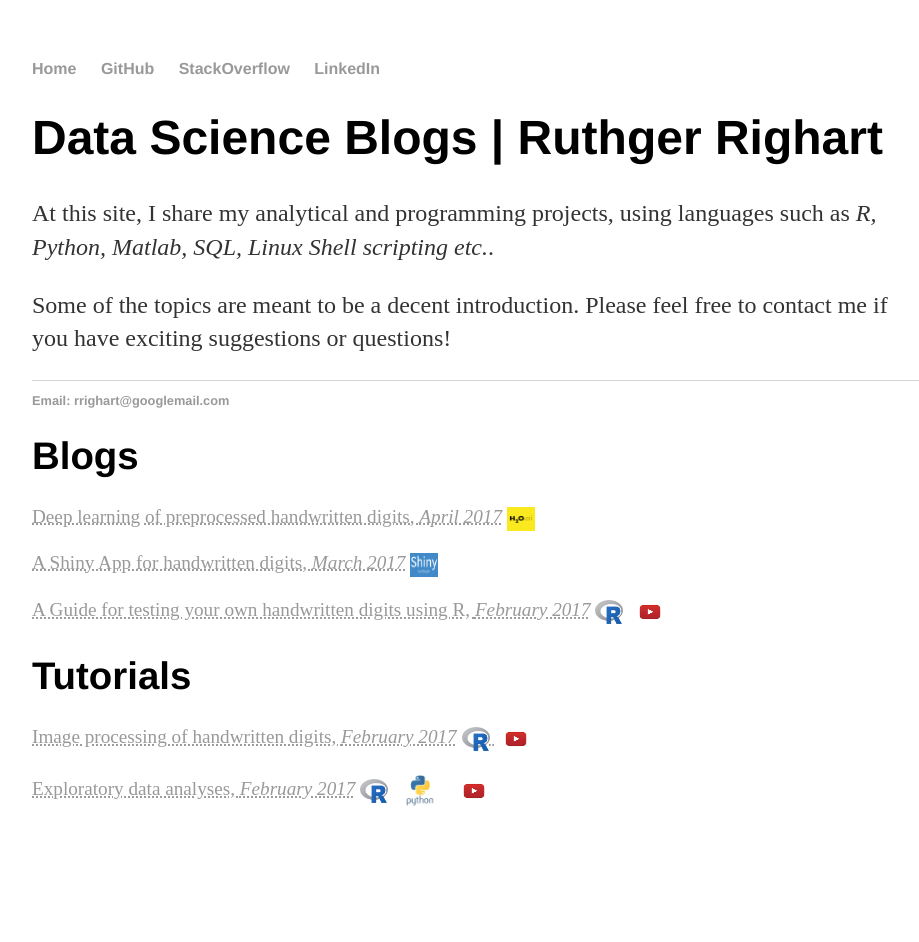
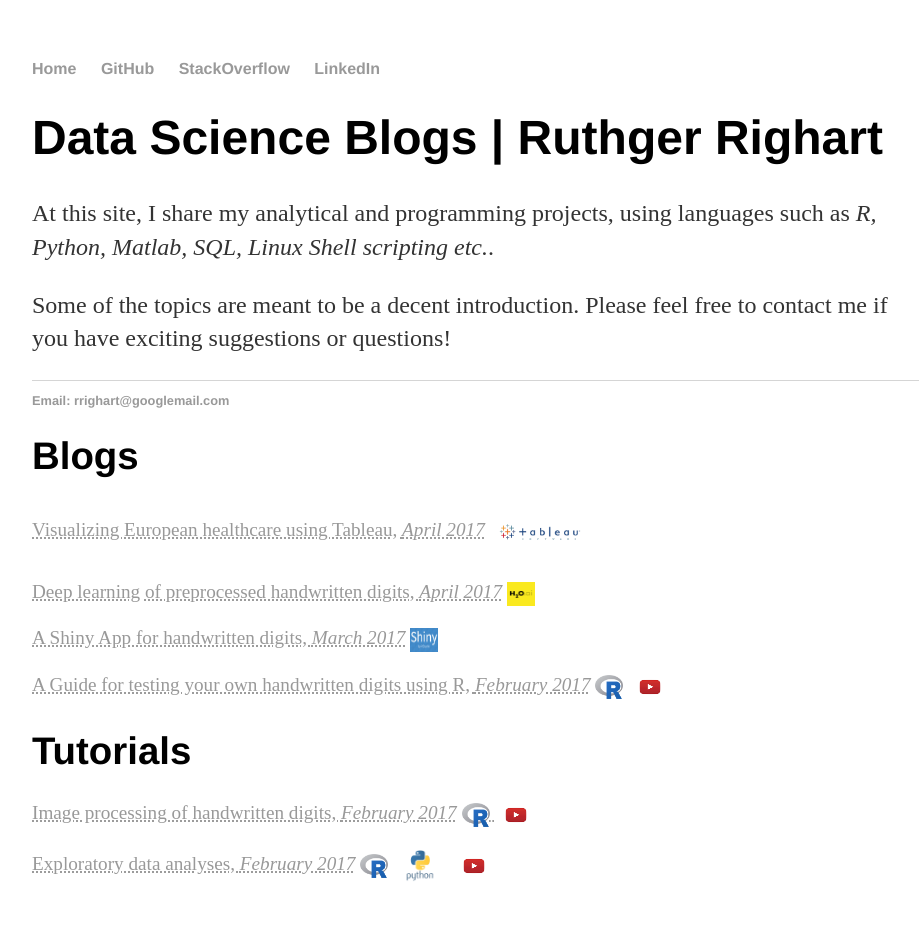
Before and after one commit to RRighart/rrighart.github.io, a Jekyll site: the page index.html, which Jekyll copies as it is, in a window 1280 px wide. Shown: the whole page, without its empty margins (160-1079 px from the left). Built offline with Jekyll 4.4.1, drawn with Linux system fonts in a browser that asks for light colours; before the commit the page ends 900 px from its top, so only the background shows below that.

Commit message:
Add files via upload

```diff
--- a/index.html
+++ b/index.html
@@ -30,6 +30,8 @@
 
 			<h1>Blogs </h1>
 			<p>
+			<p><a href="https://rrighart.github.io/HE-Tableau/"> <acronym title="A dashboard visualization of European healthcare"> Visualizing European healthcare using Tableau, <em>April 2017</em></a> <a href="https://rrighart.github.io/HE-Tableau/"> <acronym title="Click here for a guide using Tableau Public"> <img src="TableauLogo.png" style="vertical-align:middle" width="100" height="56"></p></a></li>
+			<p>
 			<p><a href="https://rrighart.github.io/DL-H2O/"> <acronym title="A Deep Learning implementation of the H2O platform using R programming"> Deep learning of preprocessed handwritten digits, <em>April 2017</em></a> <a href="https://rrighart.github.io/DL-H2O/"> <acronym title="Click here for a guide using H20 and R"> <img src="H2Oai.png" style="vertical-align:middle" width="28" height="24"></p></a></li>
 			<p>
 			<p><a href="https://rrighart.github.io/App-Digits/"> <acronym title="About a Shiny App that can be used for displaying and evaluating handwritten digits"> A Shiny App for handwritten digits, <em>March 2017</em></a> <a href="https://rrighart.github.io/App-Digits/"> <acronym title="Click here to get a guide including R Shiny code"> <img src="RShiny.png" style="vertical-align:middle" width="28" height="24"></p></a></li>
```
